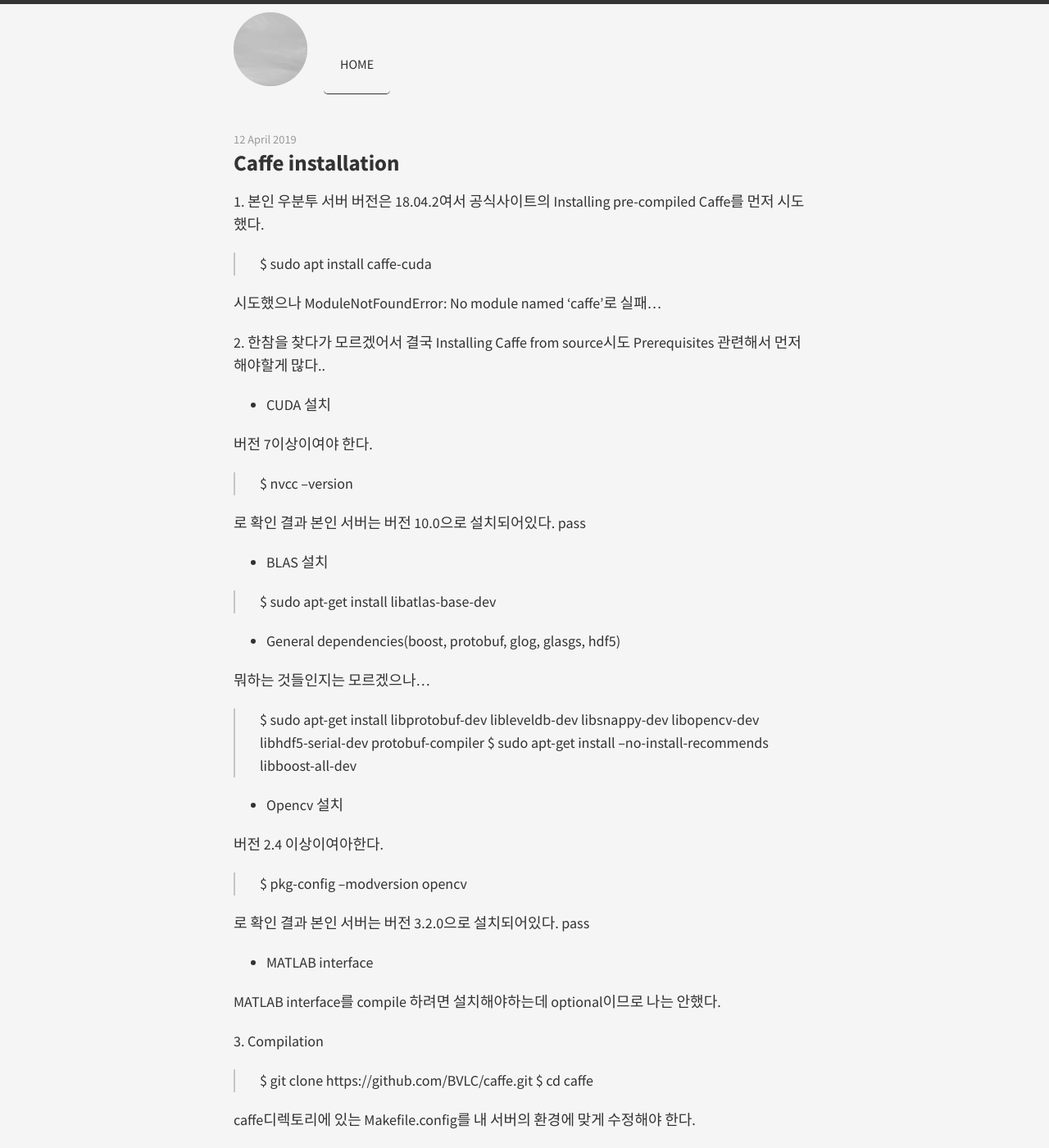
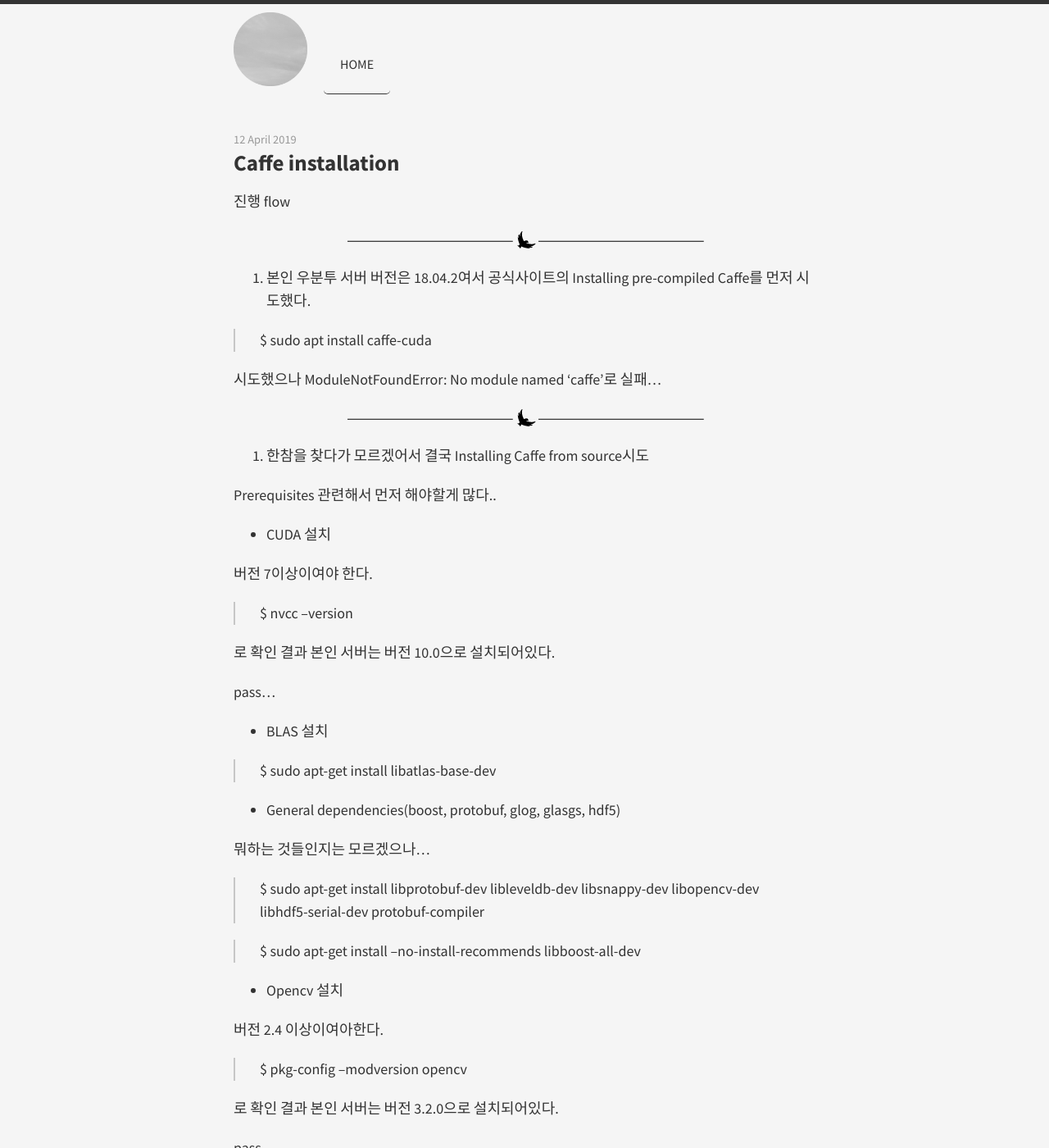
Before and after one commit to hsh1108/hsh1108.github.io, a Jekyll site: the page built from _posts/2019-04-12-Caffe-installation.md, in a window 1280 px wide and 1400 px high. Shown: the whole window at 82% size. Built offline with Jekyll 4.4.1, drawn with Linux system fonts in a browser that asks for light colours; some of the changed text lies outside the part shown.

Commit message:
caffe installation

```diff
--- a/_posts/2019-04-12-Caffe-installation.md
+++ b/_posts/2019-04-12-Caffe-installation.md
@@ -3,17 +3,20 @@ layout: post
 title: Caffe installation
 ---
 
+진행 flow
 
-1.
-본인 우분투 서버 버전은 18.04.2여서 공식사이트의 Installing pre-compiled Caffe를 먼저 시도했다.
+---
+
+1. 본인 우분투 서버 버전은 18.04.2여서 공식사이트의 Installing pre-compiled Caffe를 먼저 시도했다.
 
 > $ sudo apt install caffe-cuda
 
 시도했으나 ModuleNotFoundError: No module named 'caffe'로 실패...
 
+---
 
-2.
-한참을 찾다가 모르겠어서 결국  Installing Caffe from source시도
+2. 한참을 찾다가 모르겠어서 결국  Installing Caffe from source시도
+
 Prerequisites 관련해서 먼저 해야할게 많다..
 
 - CUDA 설치
@@ -22,7 +25,9 @@ Prerequisites 관련해서 먼저 해야할게 많다..
 
 > $ nvcc --version
 
-로 확인 결과 본인 서버는 버전 10.0으로 설치되어있다. pass
+로 확인 결과 본인 서버는 버전 10.0으로 설치되어있다.
+
+pass...
 
 - BLAS 설치
 
@@ -33,6 +38,7 @@ Prerequisites 관련해서 먼저 해야할게 많다..
 뭐하는 것들인지는 모르겠으나...
 
 > $ sudo apt-get install libprotobuf-dev libleveldb-dev libsnappy-dev libopencv-dev libhdf5-serial-dev protobuf-compiler
+
 > $ sudo apt-get install --no-install-recommends libboost-all-dev
 
 - Opencv 설치
@@ -41,15 +47,21 @@ Prerequisites 관련해서 먼저 해야할게 많다..
 
 > $ pkg-config --modversion opencv
 
-로 확인 결과 본인 서버는 버전 3.2.0으로 설치되어있다. pass
+로 확인 결과 본인 서버는 버전 3.2.0으로 설치되어있다.
+
+pass...
+
 - MATLAB interface
 
 MATLAB interface를 compile 하려면 설치해야하는데 optional이므로 나는 안했다.
+
+---
 
 3.
 Compilation
 
 > $ git clone https://github.com/BVLC/caffe.git
+
 > $ cd caffe
 
 caffe디렉토리에 있는 Makefile.config를 내 서버의 환경에 맞게 수정해야 한다.
@@ -57,8 +69,15 @@ caffe디렉토리에 있는 Makefile.config를 내 서버의 환경에 맞게
 > $ cp Makefile.config.example Makefile.config
 
 https://github.com/BVLC/caffe/pull/1667 를 참조해서 자신의 환경에 맞게 수정하라는데..
+
 내가 주석제거한 부분은 다음과 같다.
 
 > USE_CUDNN :=1
+
 > OPENCV_VERSION := 3
+
 > CUDA_DIR
+
+---
+
+여기까지 진행하다가 caffe 없이 pytorch로 pretrained된 모델 코드 발견해서 멈춤...
```
